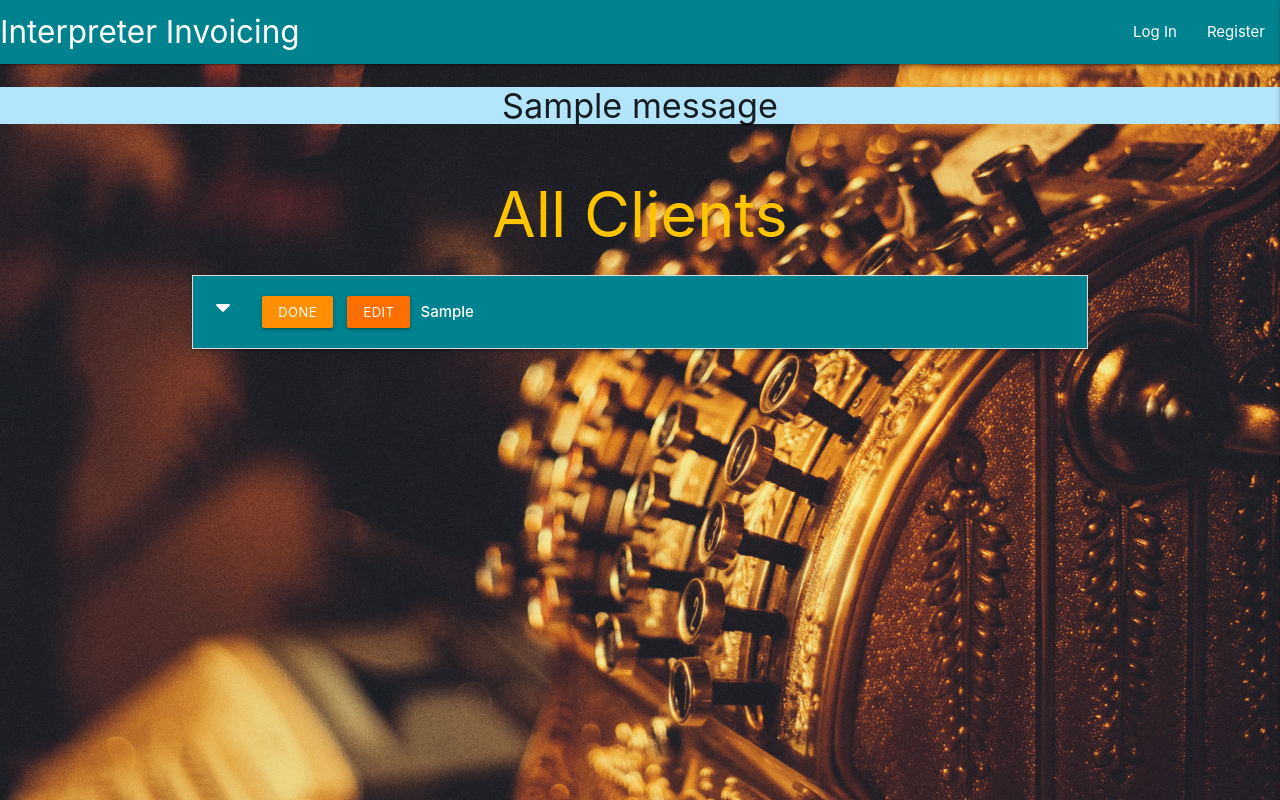
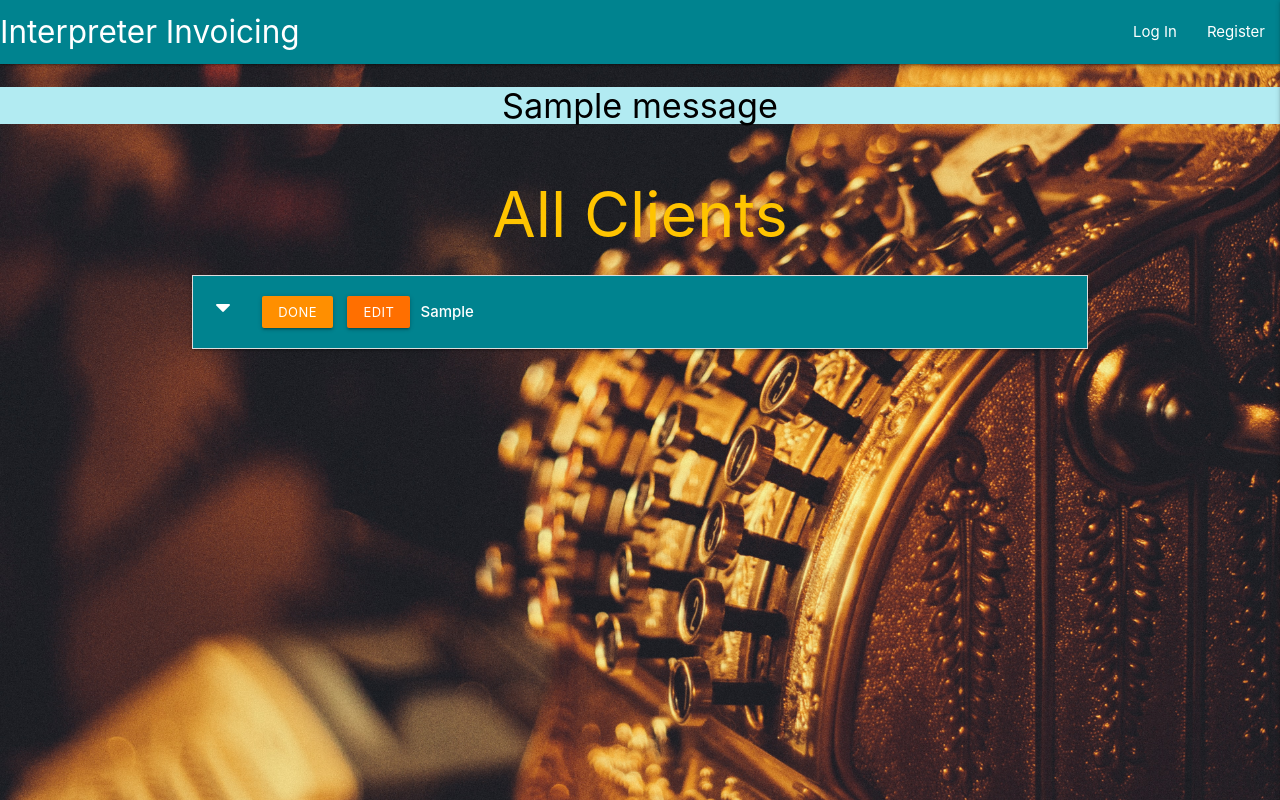
Before and after one commit to Code-Institute-Submissions/katjacodes-invoicingApp_OctResub, a Flask app: page / in a window 1280 px wide. Run offline with Flask 2, Linux system fonts and the light colour scheme; one stand-in notice (Sample message) is shown; a database or web service that is not in the repository returns one stand-in record (values such as "Sample title"); some libraries are stand-ins or nearby versions.

Commit message:
style flash messages and fix typo in Python file

```diff
--- a/app.py
+++ b/app.py
@@ -137,7 +137,7 @@ def invoice_api():
     if request.method == "GET":
         clientInfos = list(mongo.db.clientInfo.find().sort("client_organization", 1))
         for clientInfo in clientInfos:
-            clientInfo['_id'] = str( clientInfo['_id'])
+            clientInfo['_id'] = str(clientInfo['_id'])
         print(clientInfos)
         return jsonify(clientInfos)
 
--- a/templates/base.html
+++ b/templates/base.html
@@ -66,7 +66,7 @@
             {% if messages %}
                 {% for message in messages %}
                     <div class="row flashes">
-                        <h4 class="light-blue lighten-4 center-align">{{ message }}</h4>
+                        <h4 class="cyan lighten-4 black-text center-align">{{ message }}</h4>
                     </div>
                 {% endfor %}
             {% endif %}
```
